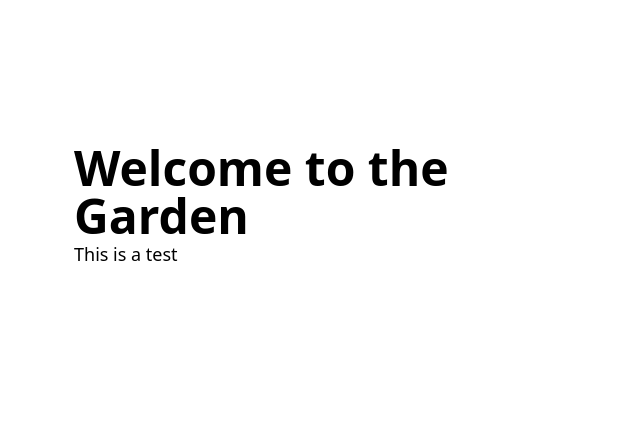
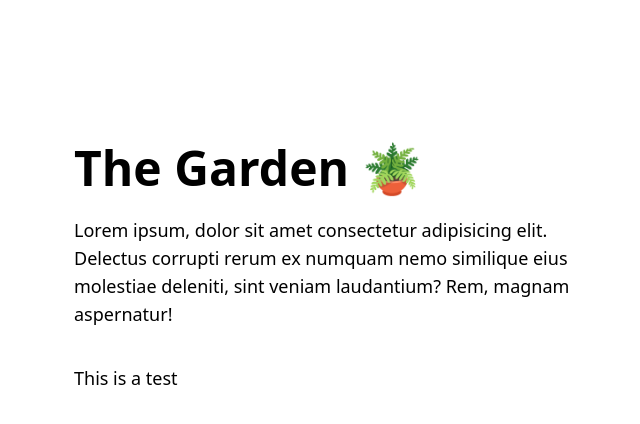
Before and after one commit to stormcloud266/garden, a Next.js app: page / in a window 1280 px wide. Shown: the top 424 px of the page, without its empty margins (294-934 px from the left). Built offline with nearby package versions, Linux system fonts and the light colour scheme.

Commit message:
add intro, add back link

```diff
--- a/pages/blog/[slug].tsx
+++ b/pages/blog/[slug].tsx
@@ -18,11 +18,18 @@ const Post: NextPage<PostType> = ({ frontMatter, content }) => {
   return (
     <Section tag="main">
       <Wrapper small>
-        <Link href="/">
-          <a className="underline underline-offset-4 decoration-2 decoration-slate-400 mb-12 inline-block">
-            &larr; Back Home
-          </a>
-        </Link>
+        <div className="relative">
+          <Link href="/">
+            <a className="group mb-12 inline-block absolute no-underline -top-16">
+              <span className="group-hover:-translate-x-0.5 inline-block transition-transform">
+                &larr;
+              </span>
+              <span className="underline decoration-burnt ml-1">
+                let&apos;s go home
+              </span>
+            </a>
+          </Link>
+        </div>
 
         <Title tag="h1">{frontMatter.title}</Title>
         <div className="blog">
--- a/pages/index.tsx
+++ b/pages/index.tsx
@@ -10,11 +10,18 @@ const Home: NextPage<PostsFrontMatterType> = ({ posts }) => {
   return (
     <Section>
       <Wrapper small>
-        <Title tag="h1">Welcome to the Garden</Title>
+        <Title tag="h1">The Garden 🪴</Title>
         <div>
+          <p className="mt-6">
+            Lorem ipsum, dolor sit amet consectetur adipisicing elit. Delectus
+            corrupti rerum ex numquam nemo similique eius molestiae deleniti,
+            sint veniam laudantium? Rem, magnam aspernatur!
+          </p>
+        </div>
+        <div className="mt-7 flex flex-col items-start">
           {posts.map(({ slug, frontMatter }) => (
             <Link key={slug} href={`/blog/${slug}`}>
-              {frontMatter.title}
+              <a className="mt-2 inline-block text-lg">{frontMatter.title}</a>
             </Link>
           ))}
         </div>
```
